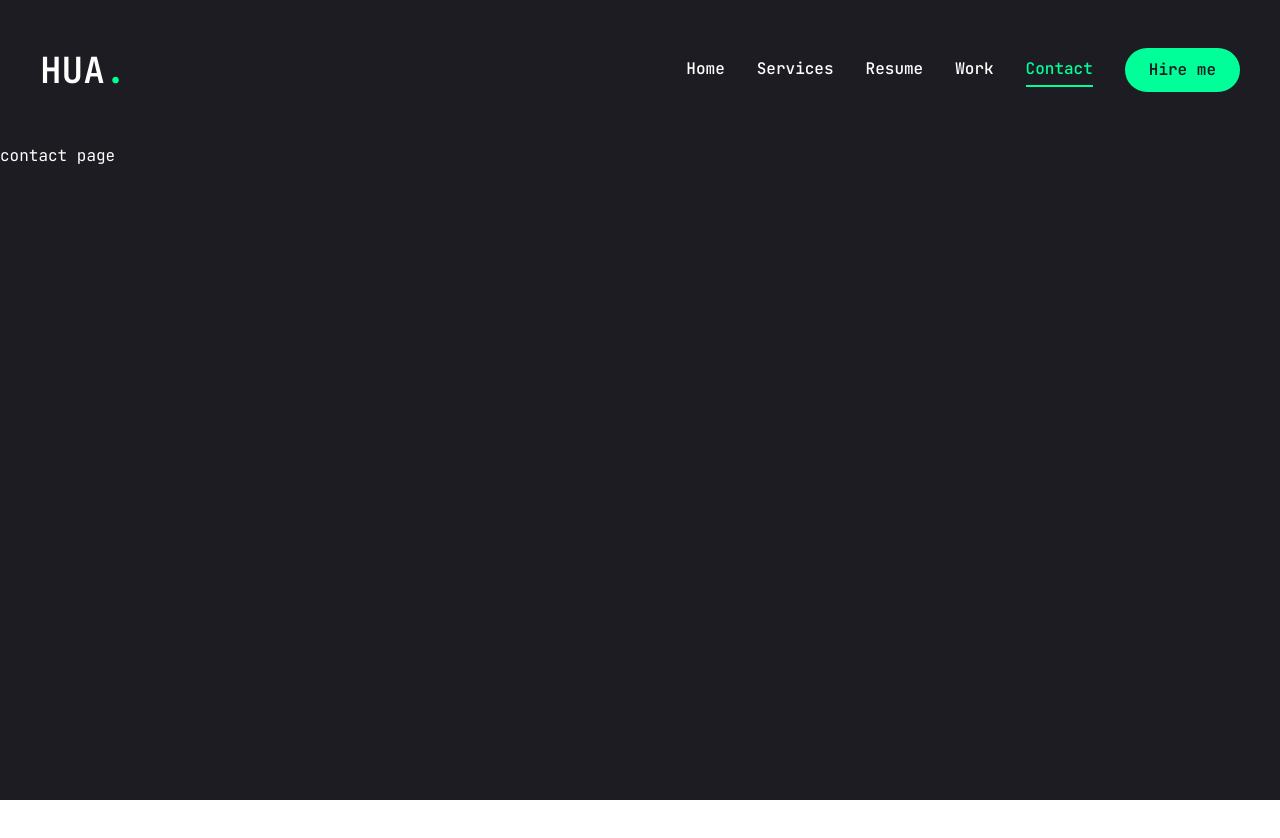
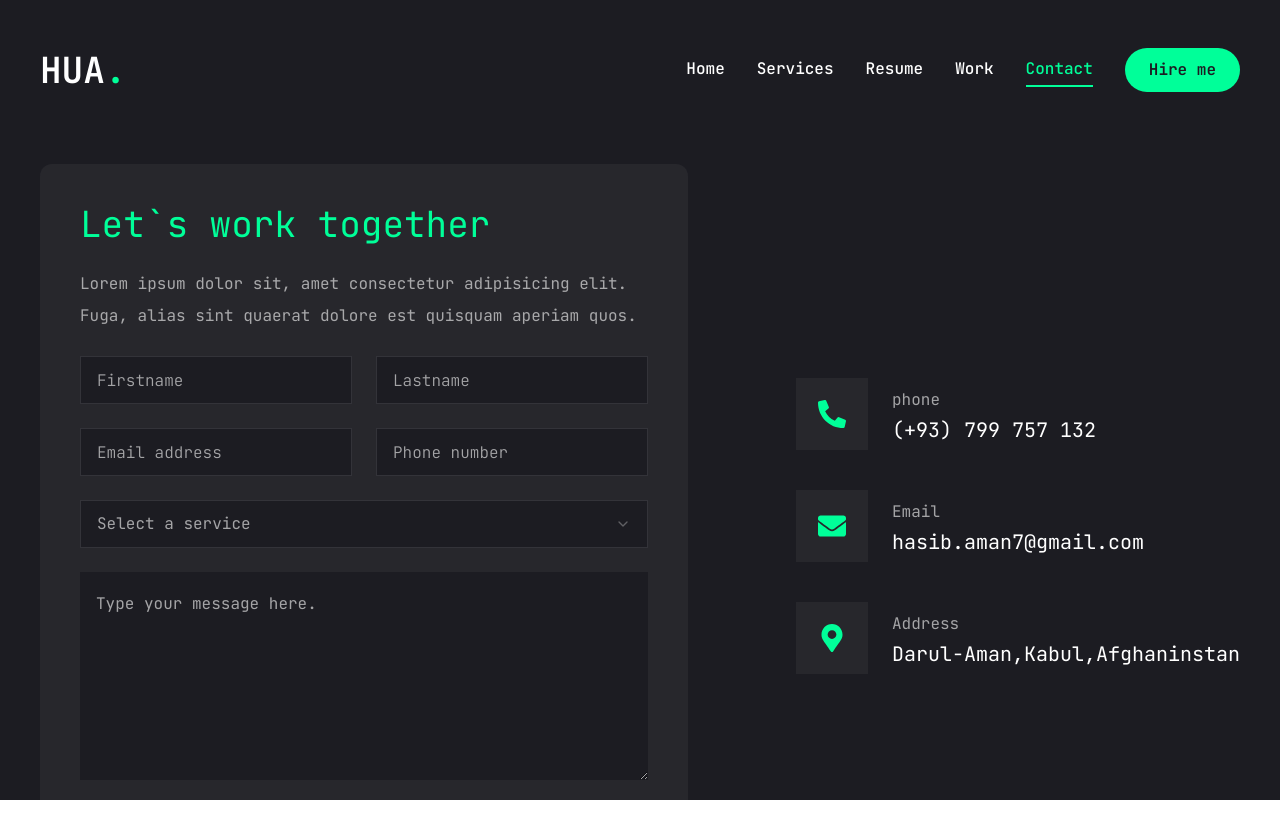
Before and after one commit to HasibullahAman/aman-portfolio, a Next.js app: page /contact in a window 1280 px wide. Shown: the top 838 px of the page. Before the commit the page ends 800 px from the top, so only its background shows below. Built offline with nearby package versions, Linux system fonts and the light colour scheme.

Commit message:
01-version is done

```diff
--- a/app/contact/page.tsx
+++ b/app/contact/page.tsx
@@ -1,9 +1,121 @@
+'use client'
+
+import { Button } from "../../components/ui/button";
+import { Input } from "../../components/ui/input";
+import { Textarea } from "../../components/ui/textarea";
+
+
+import {
+    Select,
+    SelectContent,
+    SelectGroup,
+    SelectItem,
+    SelectLabel,
+    SelectTrigger,
+    SelectValue
+} from "../../components/ui/select"
+
+import { FaPhoneAlt, FaEnvelope, FaMapMarkerAlt } from "react-icons/fa";
+import { Description } from "@radix-ui/react-dialog";
+
+const info = [
+    {
+        icon: <FaPhoneAlt />,
+        title: 'phone',
+        ddescription: "(+93) 799 757 132"
+    },
+    {
+        icon: <FaEnvelope />,
+        title: 'Email',
+        ddescription: "hasib.aman7@gmail.com"
+    },
+    {
+        icon: <FaMapMarkerAlt />,
+        title: 'Address',
+        ddescription: "Darul-Aman,Kabul,Afghaninstan"
+    },
+]
+
+import { motion } from "framer-motion";
+
 const Contact = () => {
-    return (
-        <div>
-            contact page
+
+    return <motion.section initial={{ opacity: 0 }}
+        animate={{
+            opacity: 1, transition: {
+                delay: 2.4, duration: 0.4, ease: "easeIn"
+            }
+        }}
+        className="py-6"
+    >
+        <div className="container mx-auto">
+            <div className="flex flex-col xl:flex-row gap-[30px]">
+                {/* form */}
+                <div className="xl:w-[54%] order-2 xl:order-none">
+                    <form className="flex flex-col gap-6 p-10 bg-[#27272c] rounded-xl">
+                        <h3 className="text-4xl text-accent">Let`s work together</h3>
+                        <p className="text-white/60">
+                            Lorem ipsum dolor sit, amet consectetur adipisicing elit.
+                            Fuga, alias sint quaerat dolore est quisquam aperiam quos.
+                        </p>
+                        {/* input */}
+                        <div className="grid grid-cols-1 md:grid-cols-2 gap-6">
+                            <Input type="firstname" placeholder="Firstname" />
+                            <Input type="lastname" placeholder="Lastname" />
+                            <Input type="email" placeholder="Email address" />
+                            <Input type="phone" placeholder="Phone number" />
+                        </div>
+                        {/* select */}
+                        <Select>
+                            <SelectTrigger className="w-full">
+                                <SelectValue placeholder="Select a service" />
+                            </SelectTrigger>
+                            <SelectContent>
+                                <SelectGroup>
+                                    <SelectLabel>Select a service</SelectLabel>
+                                    <SelectItem value="est">Web Development</SelectItem>
+                                    <SelectItem value="cst">Machine Learning</SelectItem>
+                                    <SelectItem value="mst">Database</SelectItem>
+                                    <SelectItem value="dst">Data scince</SelectItem>
+                                </SelectGroup>
+                            </SelectContent>
+                        </Select>
+                        {/* textarea */}
+                        <Textarea className="h-52" placeholder="Type your message here." />
+                        {/* btn */}
+                        <Button size="md" className="max-w-40">
+                            Send message
+                        </Button>
+                    </form>
+                </div>
+
+
+                {/* info */}
+                <div className="flex-1 flex items-center xl:justify-end order-1
+                xl:order-none mb-8 xl:mb-0">
+                    <ul className="flex flex-col gap-10">
+                        {info.map((item, index) => {
+                            return <li key={index} className="flex items-center gap-6">
+                                <div className="w-[52px] h-[52px] xl:w-[72px] xl:h-[72px]
+                                bg-[#27272c] text-accent rounded-md flex items-center
+                                justify-center">
+                                    <div className="text-[28px]">
+                                        {item.icon}
+                                    </div>
+                                </div>
+                                <div className="flex-1">
+                                    <p className="text-white/60">{item.title}</p>
+                                    <h3 className="text-xl">
+                                        {item.ddescription}
+                                    </h3>
+                                </div>
+                            </li>
+                        })}
+                    </ul>
+                </div>
+            </div>
         </div>
-    )
+    </motion.section>
 }
 
 export default Contact
--- a/components/ui/input.jsx
+++ b/components/ui/input.jsx
@@ -1,19 +1,21 @@
-import * as React from "react"
+import * as React from "react";
 
-import { cn } from "@/lib/utils"
+import { cn } from "../../lib/utils";
 
 const Input = React.forwardRef(({ className, type, ...props }, ref) => {
   return (
-    (<input
+    <input
       type={type}
       className={cn(
-        "flex h-10 w-full rounded-md border border-input bg-background px-3 py-2 text-base ring-offset-background file:border-0 file:bg-transparent file:text-sm file:font-medium file:text-foreground placeholder:text-muted-foreground focus-visible:outline-none focus-visible:ring-2 focus-visible:ring-ring focus-visible:ring-offset-2 disabled:cursor-not-allowed disabled:opacity-50 md:text-sm",
+        `flex h-[48px] rounded-md border border-white/10 focus:border-accent
+        font-light bg-primary px-4 py-5 text-base placeholder:text-white/60 outline-none`,
         className
       )}
       ref={ref}
-      {...props} />)
+      {...props}
+    />
   );
-})
-Input.displayName = "Input"
+});
+Input.displayName = "Input";
 
-export { Input }
+export { Input };
--- a/components/ui/select.jsx
+++ b/components/ui/select.jsx
@@ -1,94 +1,130 @@
-"use client"
+"use client";
 
-import * as React from "react"
-import * as SelectPrimitive from "@radix-ui/react-select"
-import { Check, ChevronDown, ChevronUp } from "lucide-react"
+import * as React from "react";
+import * as SelectPrimitive from "@radix-ui/react-select";
+import { Check, ChevronDown, ChevronUp } from "lucide-react";
 
-import { cn } from "@/lib/utils"
+import { cn } from "../../lib/utils";
 
-const Select = SelectPrimitive.Root
+const Select = SelectPrimitive.Root;
 
-const SelectGroup = SelectPrimitive.Group
+const SelectGroup = SelectPrimitive.Group;
 
-const SelectValue = SelectPrimitive.Value
+const SelectValue = SelectPrimitive.Value;
 
-const SelectTrigger = React.forwardRef(({ className, children, ...props }, ref) => (
+const SelectTrigger = React.forwardRef(
+  ({ className, children, ...props }, ref) => (
     <SelectPrimitive.Trigger
       ref={ref}
       className={cn(
-      "flex h-10 w-full items-center justify-between rounded-md border border-input bg-background px-3 py-2 text-sm ring-offset-background data-[placeholder]:text-muted-foreground focus:outline-none focus:ring-2 focus:ring-ring focus:ring-offset-2 disabled:cursor-not-allowed disabled:opacity-50 [&>span]:line-clamp-1",
+        `flex h-[48px] w-full items-center justify-between rounded-md
+        border border-white/10  bg-primary px-4 py-5 text-base
+        text-white/60 placeholder:text-white/10 focus:border-accent outline-none`,
         className
       )}
-    {...props}>
+      {...props}
+    >
       {children}
       <SelectPrimitive.Icon asChild>
         <ChevronDown className="h-4 w-4 opacity-50" />
       </SelectPrimitive.Icon>
     </SelectPrimitive.Trigger>
-))
-SelectTrigger.displayName = SelectPrimitive.Trigger.displayName
+  )
+);
+SelectTrigger.displayName = SelectPrimitive.Trigger.displayName;
 
-const SelectScrollUpButton = React.forwardRef(({ className, ...props }, ref) => (
+const SelectScrollUpButton = React.forwardRef(
+  ({ className, ...props }, ref) => (
     <SelectPrimitive.ScrollUpButton
       ref={ref}
-    className={cn("flex cursor-default items-center justify-center py-1", className)}
-    {...props}>
+      className={cn(
+        "flex cursor-default items-center justify-center py-1",
+        className
+      )}
+      {...props}
+    >
       <ChevronUp className="h-4 w-4" />
     </SelectPrimitive.ScrollUpButton>
-))
-SelectScrollUpButton.displayName = SelectPrimitive.ScrollUpButton.displayName
+  )
+);
+SelectScrollUpButton.displayName = SelectPrimitive.ScrollUpButton.displayName;
 
-const SelectScrollDownButton = React.forwardRef(({ className, ...props }, ref) => (
+const SelectScrollDownButton = React.forwardRef(
+  ({ className, ...props }, ref) => (
     <SelectPrimitive.ScrollDownButton
       ref={ref}
-    className={cn("flex cursor-default items-center justify-center py-1", className)}
-    {...props}>
+      className={cn(
+        "flex cursor-default items-center justify-center py-1",
+        className
+      )}
+      {...props}
+    >
       <ChevronDown className="h-4 w-4" />
     </SelectPrimitive.ScrollDownButton>
-))
+  )
+);
 SelectScrollDownButton.displayName =
-  SelectPrimitive.ScrollDownButton.displayName
+  SelectPrimitive.ScrollDownButton.displayName;
 
-const SelectContent = React.forwardRef(({ className, children, position = "popper", ...props }, ref) => (
+const SelectContent = React.forwardRef(
+  ({ className, children, position = "popper", ...props }, ref) => (
     <SelectPrimitive.Portal>
       <SelectPrimitive.Content
         ref={ref}
         className={cn(
-        "relative z-50 max-h-96 min-w-[8rem] overflow-hidden rounded-md border bg-popover text-popover-foreground shadow-md data-[state=open]:animate-in data-[state=closed]:animate-out data-[state=closed]:fade-out-0 data-[state=open]:fade-in-0 data-[state=closed]:zoom-out-95 data-[state=open]:zoom-in-95 data-[side=bottom]:slide-in-from-top-2 data-[side=left]:slide-in-from-right-2 data-[side=right]:slide-in-from-left-2 data-[side=top]:slide-in-from-bottom-2",
+          `relative z-50 max-h-96 min-w-[8rem] overflow-hidden rounded-md border
+          border-white/10 bg-primary text-white shadow-md data-[state=open]:animate-in
+          data-[state=closed]:animate-out data-[state=closed]:fade-out-0 data-[state=open]:fade-in-0
+          data-[state=closed]:zoom-out-95 data-[state=open]:zoom-in-95
+          data-[side=bottom]:slide-in-from-top-2 data-[side=left]:slide-in-from-right-2
+          data-[side=right]:slide-in-from-left-2 data-[side=top]:slide-in-from-bottom-2
+          dark:border-slate-800 dark:bg-slate-950 dark:text-slate-50`,
+
           position === "popper" &&
             "data-[side=bottom]:translate-y-1 data-[side=left]:-translate-x-1 data-[side=right]:translate-x-1 data-[side=top]:-translate-y-1",
           className
         )}
         position={position}
-      {...props}>
+        {...props}
+      >
         <SelectScrollUpButton />
         <SelectPrimitive.Viewport
-        className={cn("p-1", position === "popper" &&
-          "h-[var(--radix-select-trigger-height)] w-full min-w-[var(--radix-select-trigger-width)]")}>
+          className={cn(
+            "p-1",
+            position === "popper" &&
+              "h-[var(--radix-select-trigger-height)] w-full min-w-[var(--radix-select-trigger-width)]"
+          )}
+        >
           {children}
         </SelectPrimitive.Viewport>
         <SelectScrollDownButton />
       </SelectPrimitive.Content>
     </SelectPrimitive.Portal>
-))
-SelectContent.displayName = SelectPrimitive.Content.displayName
+  )
+);
+SelectContent.displayName = SelectPrimitive.Content.displayName;
 
 const SelectLabel = React.forwardRef(({ className, ...props }, ref) => (
   <SelectPrimitive.Label
     ref={ref}
     className={cn("py-1.5 pl-8 pr-2 text-sm font-semibold", className)}
-    {...props} />
-))
-SelectLabel.displayName = SelectPrimitive.Label.displayName
+    {...props}
+  />
+));
+SelectLabel.displayName = SelectPrimitive.Label.displayName;
 
-const SelectItem = React.forwardRef(({ className, children, ...props }, ref) => (
+const SelectItem = React.forwardRef(
+  ({ className, children, ...props }, ref) => (
     <SelectPrimitive.Item
       ref={ref}
       className={cn(
-      "relative flex w-full cursor-default select-none items-center rounded-sm py-1.5 pl-8 pr-2 text-sm outline-none focus:bg-accent focus:text-accent-foreground data-[disabled]:pointer-events-none data-[disabled]:opacity-50",
+        `relative flex w-full cursor-default select-none items-center rounded-sm
+        py-1.5 pl-8 pr-2 text-sm outline-none focus:bg-accent focus:text-primary
+        data-[disabled]:pointer-events-none data-[disabled]:opacity-50`,
         className
       )}
-    {...props}>
+      {...props}
+    >
       <span className="absolute left-2 flex h-3.5 w-3.5 items-center justify-center">
         <SelectPrimitive.ItemIndicator>
           <Check className="h-4 w-4" />
@@ -97,16 +133,18 @@
 
       <SelectPrimitive.ItemText>{children}</SelectPrimitive.ItemText>
     </SelectPrimitive.Item>
-))
-SelectItem.displayName = SelectPrimitive.Item.displayName
+  )
+);
+SelectItem.displayName = SelectPrimitive.Item.displayName;
 
 const SelectSeparator = React.forwardRef(({ className, ...props }, ref) => (
   <SelectPrimitive.Separator
     ref={ref}
     className={cn("-mx-1 my-1 h-px bg-muted", className)}
-    {...props} />
-))
-SelectSeparator.displayName = SelectPrimitive.Separator.displayName
+    {...props}
+  />
+));
+SelectSeparator.displayName = SelectPrimitive.Separator.displayName;
 
 export {
   Select,
@@ -119,4 +157,4 @@
   SelectSeparator,
   SelectScrollUpButton,
   SelectScrollDownButton,
-}
+};
--- a/components/ui/textarea.jsx
+++ b/components/ui/textarea.jsx
@@ -1,18 +1,21 @@
-import * as React from "react"
+import * as React from "react";
 
-import { cn } from "@/lib/utils"
+import { cn } from "../../lib/utils";
 
 const Textarea = React.forwardRef(({ className, ...props }, ref) => {
   return (
-    (<textarea
+    <textarea
       className={cn(
-        "flex min-h-[80px] w-full rounded-md border border-input bg-background px-3 py-2 text-base ring-offset-background placeholder:text-muted-foreground focus-visible:outline-none focus-visible:ring-2 focus-visible:ring-ring focus-visible:ring-offset-2 disabled:cursor-not-allowed disabled:opacity-50 md:text-sm",
+        `flex min-h-[80px] w-full rounded-md border-white/10 bg-primary
+        px-4 py-5 text-base placeholder:text-white/60 focus-visible:ring-offset-0
+        disabled:cursor-not-allowed disabled:opacity-50`,
         className
       )}
       ref={ref}
-      {...props} />)
+      {...props}
+    />
   );
-})
-Textarea.displayName = "Textarea"
+});
+Textarea.displayName = "Textarea";
 
-export { Textarea }
+export { Textarea };
```
Lines whose indentation alone changed are shown as unchanged.
